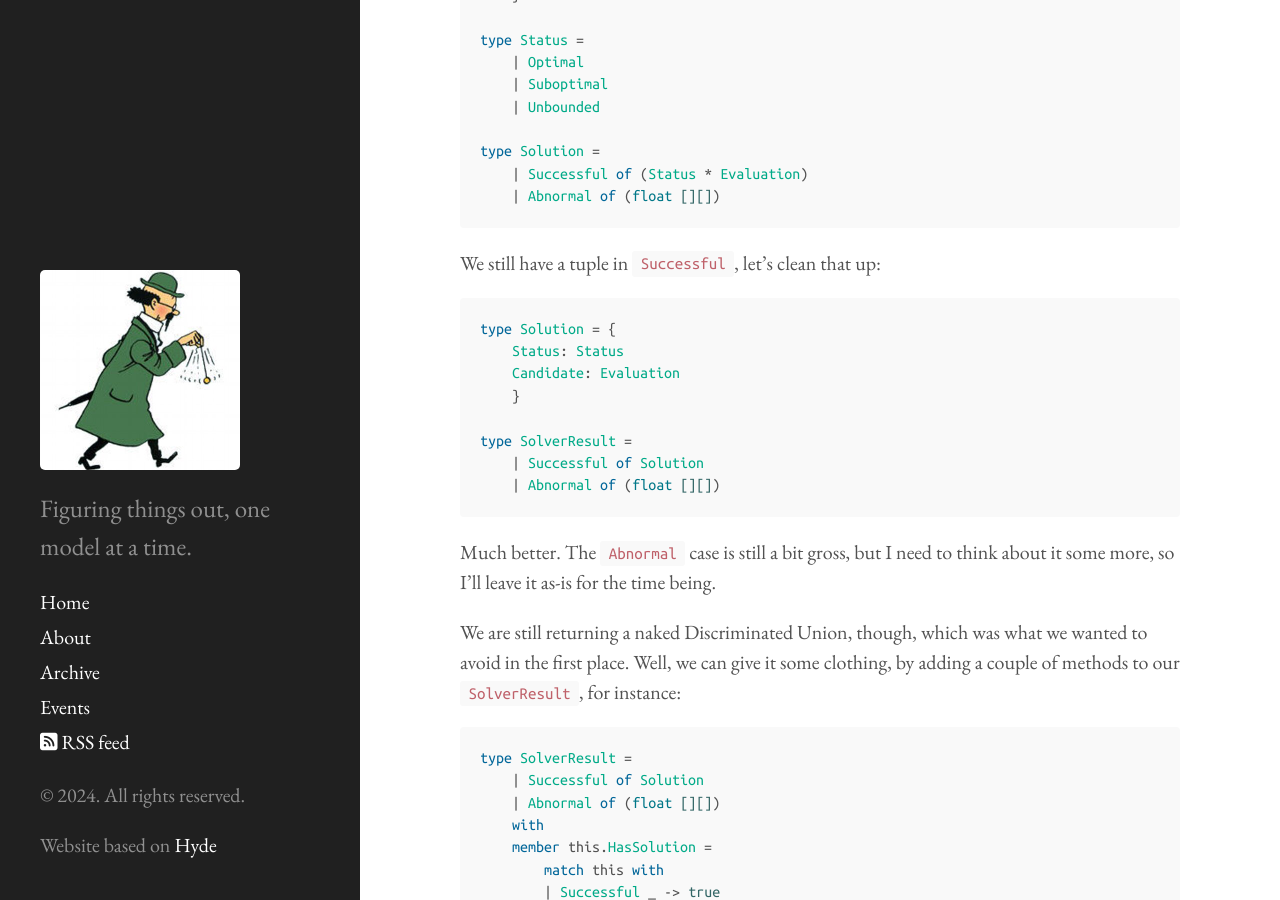
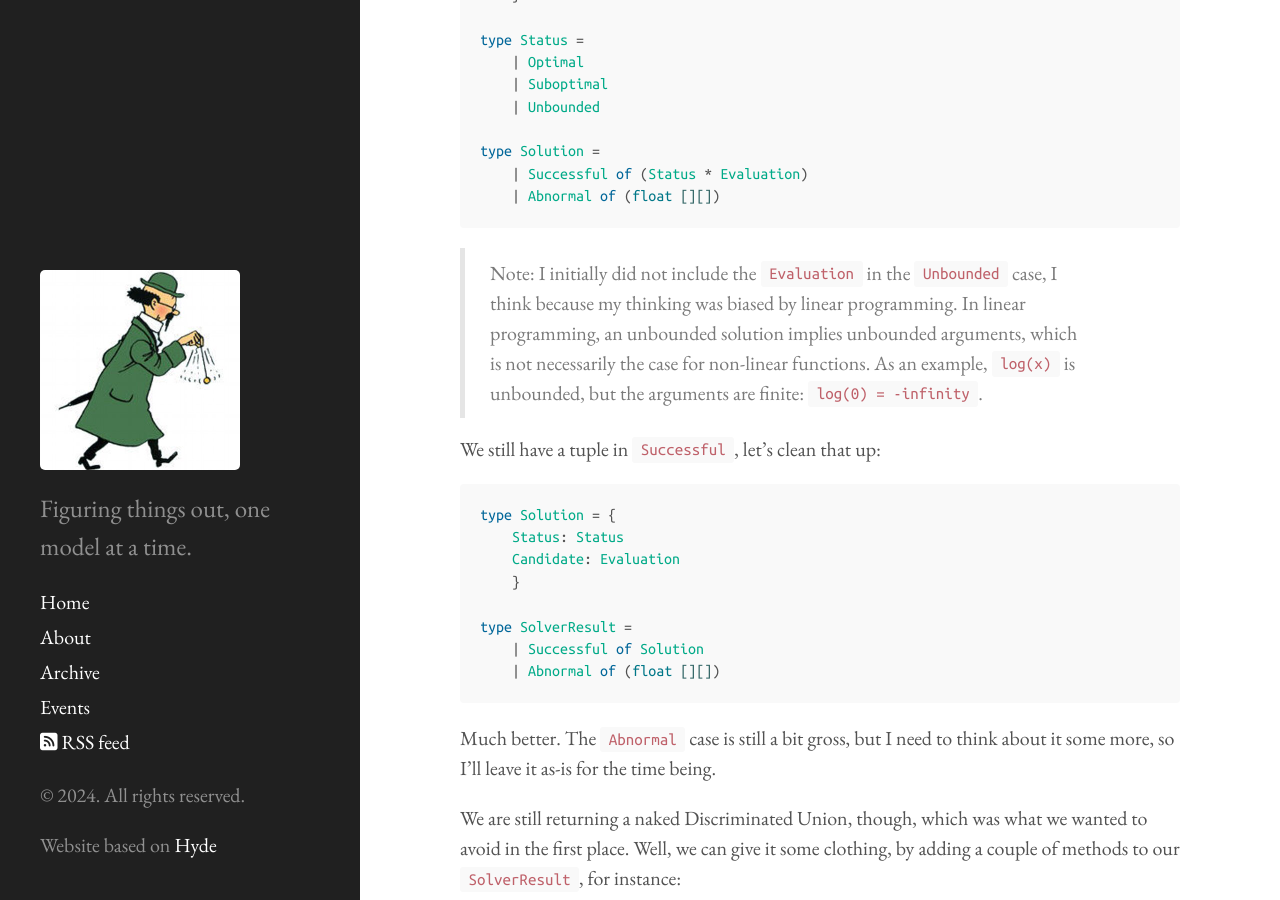
Before and after one commit to mathias-brandewinder/mathias-brandewinder.github.io, a Jekyll site: the page built from _posts/2024-12-28-making-a-csharp-friendly-fsharp-library.md, in a window 1280 px wide and 900 px high, scrolled down 3376 px. Built offline with Jekyll 4.4.1, drawn with Linux system fonts in a browser that asks for light colours; some of the changed text lies outside the part shown.

Commit message:
Minor edits

````diff
--- a/_posts/2024-12-28-making-a-csharp-friendly-fsharp-library.md
+++ b/_posts/2024-12-28-making-a-csharp-friendly-fsharp-library.md
@@ -153,6 +153,12 @@ type Solution =
     | Successful of (Status * Evaluation)
     | Abnormal of (float [][])
 ```
+
+> Note: I initially did not include the `Evaluation` in the `Unbounded` case,
+I think because my thinking was biased by linear programming. In linear
+programming, an unbounded solution implies unbounded arguments, which is not
+necessarily the case for non-linear functions. As an example, `log(x)` is
+unbounded, but the arguments are finite: `log(0) = -infinity`.
 
 We still have a tuple in `Successful`, let's clean that up:
 
````
Also changed, not shown: other parts of _posts/2024-12-28-making-a-csharp-friendly-fsharp-library.md (+1 -1 lines).
